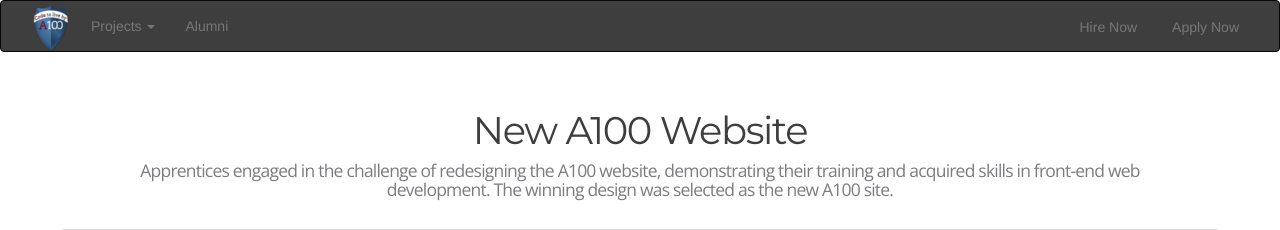
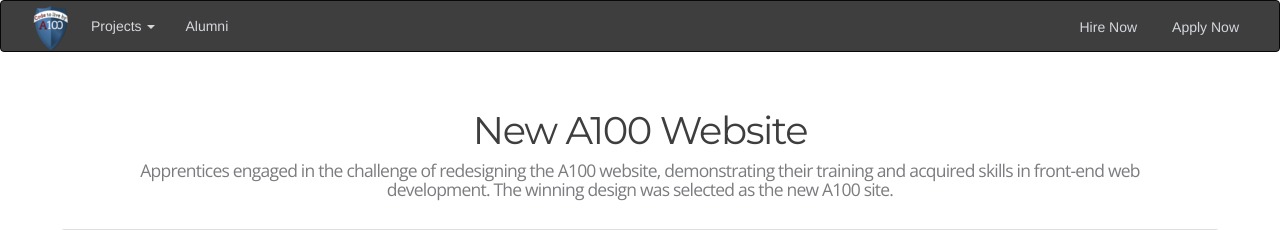
Before and after one commit to Paul-Burinda/A100-Portfolio, a PHP site: page / in a window 1280 px wide. Shown: the top 230 px of the page. Run offline with PHP 8.4, Linux system fonts and the light colour scheme; some libraries are stand-ins or nearby versions.

Commit message:
Fixed navbar text color and dropdown color

```diff
--- a/css/main.css
+++ b/css/main.css
@@ -68,17 +68,22 @@ A100 Portfolio Sheet
 .navbar-nav {
   margin: 7.5px -15px;
 }
+
+.navTextColor {
+  color: #D5D7DD !important;
+}
+
+.navbarGray {
+  background-color: #3e3e3e;
+}
+
 .navbar-brand{
   float:left;
   height:50px;
   padding:1px 25px;
   font-size:14px;
   line-height:60px;
-  color: #636363;
-}
-
-.navbar-gray-color {
-    color: #F0F0F0;
+  color: #3e3e3e;
 }
 
 .logo{
--- a/index.html
+++ b/index.html
@@ -24,22 +24,22 @@
             <span class="icon-bar"></span>
             <span class="icon-bar"></span>
           </button>
-          <a id="ApplyButton" class="navbar-brand pull-right navbar-gray-color" href="http://www.formstack.com/forms/?1431268-XiMahhyQLI">Apply Now</a>
-          <a id="HireButton" class="navbar-brand pull-right navbar-gray-color" href="http://www.formstack.com/forms/?1453552-6NRer6Wuik">Hire Now</a>
+          <a id="ApplyButton" class="navbar-brand pull-right navTextColor" href="http://www.formstack.com/forms/?1431268-XiMahhyQLI">Apply Now</a>
+          <a id="HireButton" class="navbar-brand pull-right navTextColor" href="http://www.formstack.com/forms/?1453552-6NRer6Wuik">Hire Now</a>
         </div> <!--navbar-header-->
       </div> <!--navbar-fluid-->
 
       <div class="navbar-collapse collapse">
         <ul class="nav navbar-nav navbar-gray-color">
           <li class="dropdown">
-            <a class="dropdown-toggle" data-toggle="dropdown">Projects <span class="caret"></span></a>
-            <ul class="dropdown-menu" role="menu">
-              <li><a href="#ws">New A100 Website</a></li>
-              <li><a href="#A100SiteRevamp">The A100 Website, Revisited</a></li>
-              <li><a href="#A100Application">Prototype A100 Student Application</a></li>
+            <a class="dropdown-toggle navTextColor" data-toggle="dropdown">Projects <span class="caret"></span></a>
+            <ul class="dropdown-menu navbarGray" role="menu">
+              <li><a class="navTextColor" href="#ws">New A100 Website</a></li>
+              <li><a class="navTextColor" href="#A100SiteRevamp">The A100 Website, Revisited</a></li>
+              <li><a class="navTextColor" href="#A100Application">Prototype A100 Student Application</a></li>
             </ul>
           <li>
-            <a href="#Apprentice-Carousel">Alumni</a>
+            <a class="navTextColor" href="#Apprentice-Carousel">Alumni</a>
           </li>
           </li>
         </ul>
```
